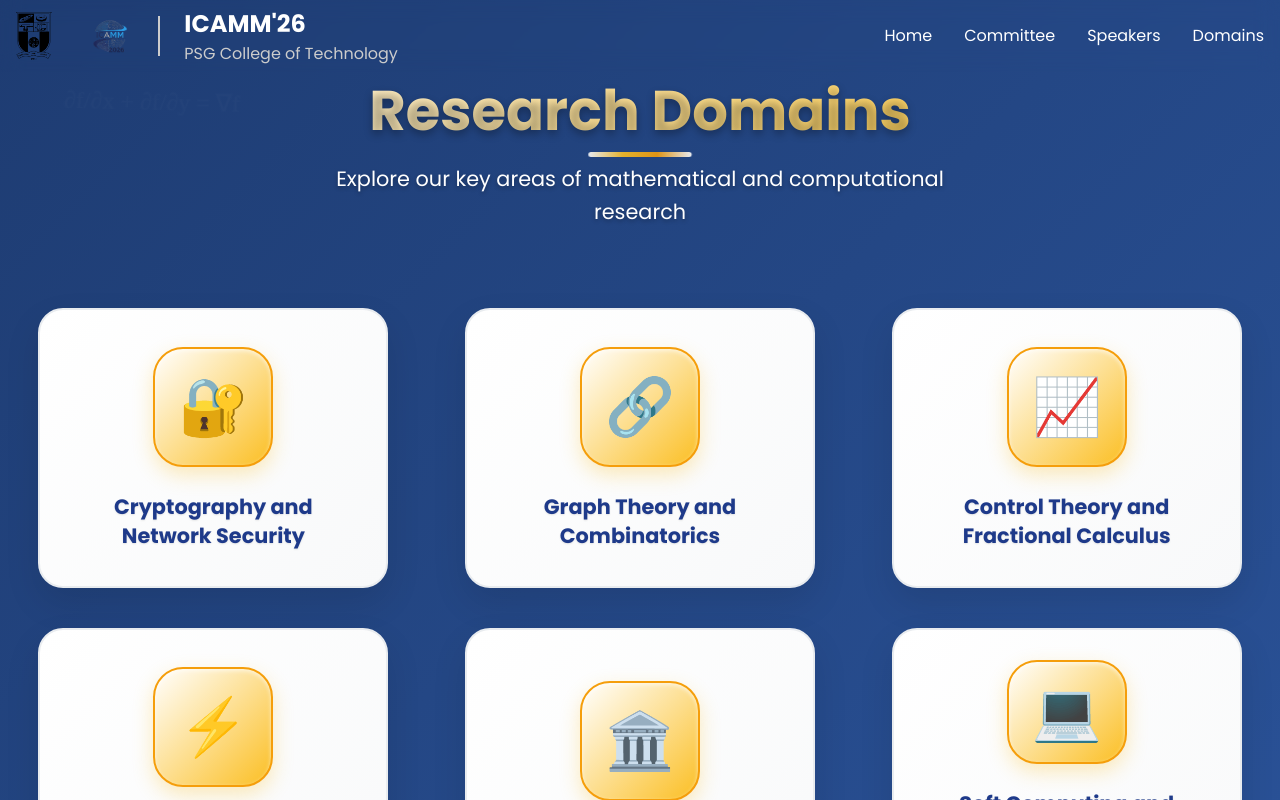
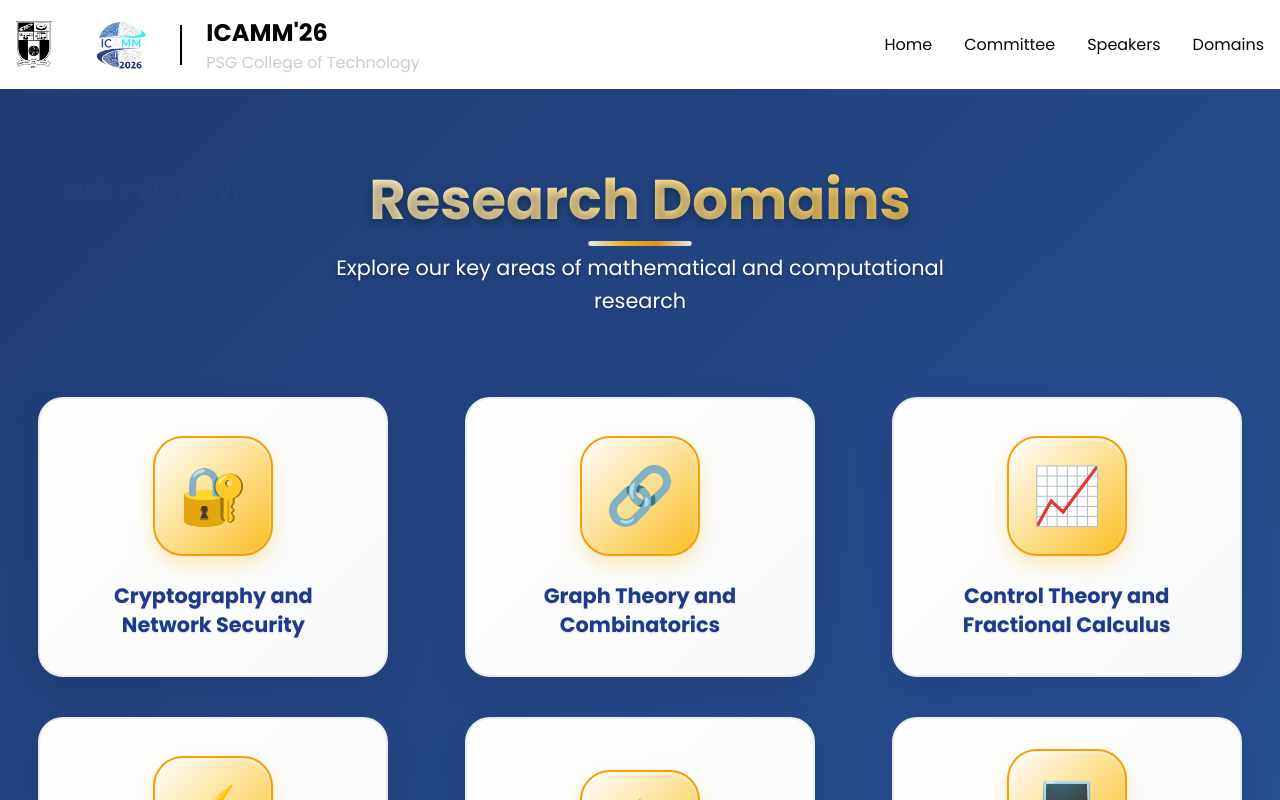
Before and after one commit to Mohanakumarp/ICAMM-26, a React (Vite) app in the folder FE/: page /domain in a window 1280 px wide. Shown: the top 800 px of the page. Built offline with nearby package versions, Linux system fonts and the light colour scheme.

Commit message:
Refactor layout and styles for consistency across components; adjust navbar height and background, and implement page-wrapper for better structure.

```diff
--- a/FE/src/Components/Hero/hero.css
+++ b/FE/src/Components/Hero/hero.css
@@ -103,30 +103,77 @@ html, body {
   justify-content: center;
   gap: 1.25rem;
   width: 100%;
+  margin-top: 2.5rem;
   max-width: 1200px;
   margin-bottom: 2rem;
   position: relative;
   z-index: 2;
 }
 
-.hero-left, .hero-right {
+/*.hero-left, .hero-right {
   display: flex;
   justify-content: center;
   align-items: center;
+  background: rgba(23, 23, 23, 0.632);
+  backdrop-filter: blur(10px);
+  border-radius: 18px;
+  padding: 1.5rem;
+  border: 1px solid rgba(232, 228, 228, 0.2);
+  box-shadow: 0 6px 24px rgba(0, 0, 0, 0.15);
+  transition: all 0.3s ease;
+  min-width: 260px;
+  min-height: 160px;
+  width: auto;
+  height: auto;
+}*/
 
 
-}
 
 .side-logo {
-  width: 200px;
+  width: 150px;
   max-width: 11000px;
   height: auto;
   object-fit: contain;
+  filter: brightness(2) contrast(2);
+  transition: all 0.3s ease;
 }
 
-.hero-center {
-  text-shadow: 0 1px 4px rgba(0, 0, 0, 0.5);
+.side-logo:hover {
+  filter: brightness(1.2) contrast(1.2);
+  transform: scale(1.05);
 }
+
+/* Separate class names for individual logos with same styling */
+.logo-75-years {
+  width: 150px;
+  max-width: 11000px;
+  height: auto;
+  object-fit: contain;
+  filter: brightness(2.5) ;
+  transition: all 0.3s ease;
+}
+
+.logo-75-years:hover {
+  filter: brightness(1.2) contrast(1.2);
+  transform: scale(1.05);
+}
+
+.logo-100-years {
+  margin-left: -55px;
+  width: 250px;
+  max-width: 11000px;
+  height: auto;
+  object-fit: contain;
+  filter: brightness(2) contrast(2);
+  transition: all 0.3s ease;
+}
+
+.logo-100-years:hover {
+  filter: brightness(1.2) contrast(1.2);
+  transform: scale(1.05);
+}
+
+
 
 /* === HERO TITLES === */
 .hero-title {
@@ -243,6 +290,16 @@ html, body {
 
   .side-logo {
     max-width: 96px;
+      filter: brightness(2) contrast(2);
+
+  }
+
+  /* Tablet styles for individual logo classes */
+  .logo-75-years,
+  .logo-100-years {
+    max-width: 96px;
+      filter: brightness(2) contrast(2);
+
   }
 
   .hero-title {
@@ -264,19 +321,33 @@ html, body {
     gap: 1rem;
   }
 
-  .hero-logos-mobile {
-    display: flex;
-    justify-content: center;
-    align-items: center;
-    gap: 1rem;
-    margin-top: 1rem;
-  }
+
 
   .hero-logos-mobile .side-logo {
     max-width: 72px;
     height: auto;
     object-fit: contain;
+  filter: brightness(2) contrast(2);
+    transition: all 0.3s ease;
   }
+
+  /* Mobile styles for individual logo classes */
+  .hero-logos-mobile .logo-75-years {
+    margin-top: 21px;
+    width: 90px;
+    height: auto;
+    margin-left: -5px;
+    object-fit: contain;
+    transition: all 0.3s ease;
+  }
+  .hero-logos-mobile .logo-100-years {
+    margin-left: 50px;
+    width: 150px;
+    height: auto;
+    object-fit: contain;
+    transition: all 0.3s ease;
+  }
+
 
   .hero-left {
     order: 1;
--- a/FE/src/Components/Hero/hero.tsx
+++ b/FE/src/Components/Hero/hero.tsx
@@ -96,15 +96,15 @@ const Hero: React.FC = () => {
             <p className="hero-loc">Coimbatore – 641004, Tamil Nadu, India</p>
 
             <div className="hero-logos-mobile">
-              <img src={Logo75} alt="75 Years of PSG College of Technology" className="side-logo" />
-              <img src={Logo100} alt="100 Years of PSG Sons Charities" className="side-logo" />
+              <img src={Logo75} alt="75 Years of PSG College of Technology" className="logo-75-years" />
+              <img src={Logo100} alt="100 Years of PSG Sons Charities" className="logo-100-years" />
             </div>
           </div>
         </div>
       ) : (
         <div className="hero-inner">
           <div className="hero-left">
-            <img src={Logo75} alt="75 Years of PSG College of Technology" className="side-logo" />
+            <img src={Logo75} alt="75 Years of PSG College of Technology" className="logo-75-years" />
           </div>
 
           <div className="hero-center">
@@ -118,7 +118,7 @@ const Hero: React.FC = () => {
           </div>
 
           <div className="hero-right">
-            <img src={Logo100} alt="100 Years of PSG Sons Charities" className="side-logo" />
+            <img src={Logo100} alt="100 Years of PSG Sons Charities" className="logo-100-years" />
           </div>
         </div>
       )}
--- a/FE/src/Components/NavBar/NavBar.css
+++ b/FE/src/Components/NavBar/NavBar.css
@@ -1,5 +1,5 @@
 :root {
-  --nav-h: 72px;
+  --nav-h: 89px;
 }
 
 html, body {
@@ -13,10 +13,10 @@ html, body {
   left: 0;
   right: 0;
   z-index: 1000;
-  background: transparent;
-  color: #fff;
+  background: hsla(0, 0%, 100%, 0.379);
+  color: #070707;
   transition: all 0.3s ease;
-  backdrop-filter: blur(10px);
+  /*backdrop-filter: blur(10px);*/
   height: var(--nav-h);
   display: flex;
   align-items: center;
@@ -25,7 +25,7 @@ html, body {
 .navigation.scrolled {
   background: rgba(255, 255, 255, 0.95);
   box-shadow: 0 2px 10px rgba(0, 0, 0, 0.1);
-  color: #333;
+  color: hsl(0, 0%, 20%);
 }
 
 /* CONTAINER */
@@ -53,11 +53,11 @@ html, body {
 }
 
 .logo-image {
-  height: 48px;
+  height: 70px;
   width: auto;
   max-width: 100%;
   object-fit: contain;
-  filter: brightness(1.2);
+  filter: brightness(1.75);
 }
 
 .psg-logo-image {
@@ -76,7 +76,7 @@ html, body {
 .sep-line {
   width: 2px;
   height: 40px;
-  background-color: #ccc; /* light sep for dark bg */
+  background-color: #000000; /* light sep for dark bg */
   margin: 0 1rem;
 }
 
@@ -92,7 +92,7 @@ html, body {
 .conference-name {
   font-size: 1.5rem;
   font-weight: bold;
-  color: #fff; /* bright for dark bg */
+  color: #040404; /* bright for dark bg */
 }
 
 .institution-name {
--- a/FE/src/Pages/Comitte/comittee.tsx
+++ b/FE/src/Pages/Comitte/comittee.tsx
@@ -7,7 +7,7 @@ import convenor from '../../images/rsl.png';
 
 const Committee = () => {
   return (
-    <div>
+    <div className="page-wrapper">
       <div className="committee-container">
         <div className="glass-container">
           <h3 className="committee-title">ORGANIZING COMMITTEE</h3>
--- a/FE/src/Pages/Domin/domain.css
+++ b/FE/src/Pages/Domin/domain.css
@@ -6,7 +6,7 @@
   margin: 0;
   padding: 60px 20px;
   background: linear-gradient(135deg, #1e3c72 0%, #2a5298 100%);
-  min-height: 100vh;
+  min-height: calc(100vh - 89px);
   box-sizing: border-box;
   position: relative;
   overflow: hidden;
--- a/FE/src/Pages/Domin/domain.tsx
+++ b/FE/src/Pages/Domin/domain.tsx
@@ -49,11 +49,12 @@ const domains: Domain[] = [
 
 const Domain: React.FC = () => {
   return (
-    <div className="domain-container">
-      <div className="domain-header">
-        <h1 className="domain-title">Research Domains</h1>
-        <p className="domain-subtitle">Explore our key areas of mathematical and computational research</p>
-      </div>
+    <div className="page-wrapper">
+      <div className="domain-container">
+        <div className="domain-header">
+          <h1 className="domain-title">Research Domains</h1>
+          <p className="domain-subtitle">Explore our key areas of mathematical and computational research</p>
+        </div>
 
       <div className="domain-grid">
         {domains.map((domain) => (
@@ -78,6 +79,7 @@ const Domain: React.FC = () => {
         ))}
       </div>
     </div>
+    </div>
   );
 };
 
--- a/FE/src/Pages/Speaker/speakers.css
+++ b/FE/src/Pages/Speaker/speakers.css
@@ -8,7 +8,7 @@
   margin-right: 60px;
   padding: 40px 40px;
   background: #ffffff;
-  min-height: 100vh;
+  min-height: calc(100vh - 89px);
   box-sizing: border-box;
   position: relative;
   overflow: hidden;
--- a/FE/src/Pages/Speaker/speakers.tsx
+++ b/FE/src/Pages/Speaker/speakers.tsx
@@ -80,11 +80,12 @@ const speakers: Speaker[] = [
 
 const Speakers: React.FC = () => {
   return (
-    <div className="speakers-container">
-      <div className="speakers-header">
-        <h1 className="speakers-title">KEYNOTE SPEAKERS</h1>
-        <p className="speakers-subtitle">Meet our distinguished keynote speakers who will share their expertise</p>
-      </div>
+    <div className="page-wrapper">
+      <div className="speakers-container">
+        <div className="speakers-header">
+          <h1 className="speakers-title">KEYNOTE SPEAKERS</h1>
+          <p className="speakers-subtitle">Meet our distinguished keynote speakers who will share their expertise</p>
+        </div>
 
       <div className="speakers-grid">
         {speakers.map((speaker) => (
@@ -99,6 +100,7 @@ const Speakers: React.FC = () => {
         ))}
       </div>
     </div>
+    </div>
   );
 };
 
--- a/FE/src/Pages/dates/dates.css
+++ b/FE/src/Pages/dates/dates.css
@@ -6,7 +6,7 @@
   margin: 0;
   padding: 80px 20px;
   background: linear-gradient(135deg, #ffffff 0%, #f8fafc 50%, #f1f5f9 100%);
-  min-height: 100vh;
+  min-height: calc(100vh - 89px);
   box-sizing: border-box;
   position: relative;
   overflow: hidden;
--- a/FE/src/Pages/dates/dates.tsx
+++ b/FE/src/Pages/dates/dates.tsx
@@ -43,6 +43,7 @@ const Dates: React.FC = () => {
   ];
 
   return (
+    <div className="page-wrapper">
       <div className="dates-container">
         {/* Background decorative elements */}
         <div className="dates-bg-decoration">
@@ -158,6 +159,7 @@ const Dates: React.FC = () => {
 
       </div>
     </div>
+    </div>
   );
 };
 
--- a/FE/src/style.css
+++ b/FE/src/style.css
@@ -24,8 +24,7 @@ a:hover {
 
 body {
   margin: 0;
-  display: flex;
-  place-items: center;
+  padding: 0;
   min-width: 320px;
   min-height: 100vh;
   background-color: #ffffff;
@@ -37,11 +36,30 @@ h1 {
 }
 
 #app {
-  max-width: 1280px;
-  margin: 0 auto;
-  padding: 2rem;
-  text-align: center;
+  width: 100%;
+  margin: 0;
+  padding: 0;
   background-color: #ffffff;
+}
+
+#root {
+  width: 100%;
+  margin: 0;
+  padding: 0;
+}
+
+/* Global page wrapper for standalone pages */
+.page-wrapper {
+  width: 100%;
+  min-height: 100vh;
+  padding-top: 89px; /* Account for fixed navbar */
+  background-color: #ffffff;
+  overflow-x: hidden;
+}
+
+/* Smooth scrolling */
+html {
+  scroll-behavior: smooth;
 }
 
 .logo {
```
Lines whose indentation alone changed are shown as unchanged.
